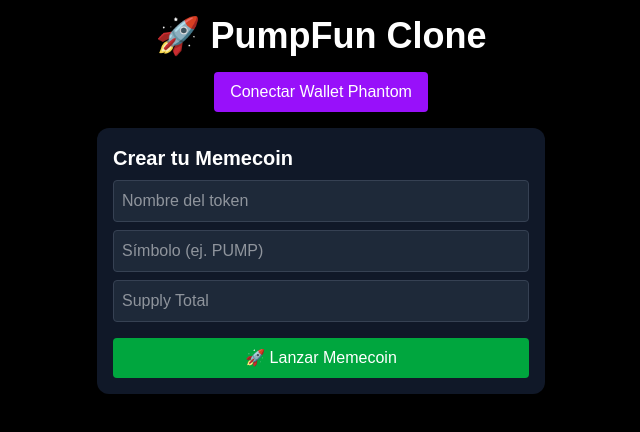
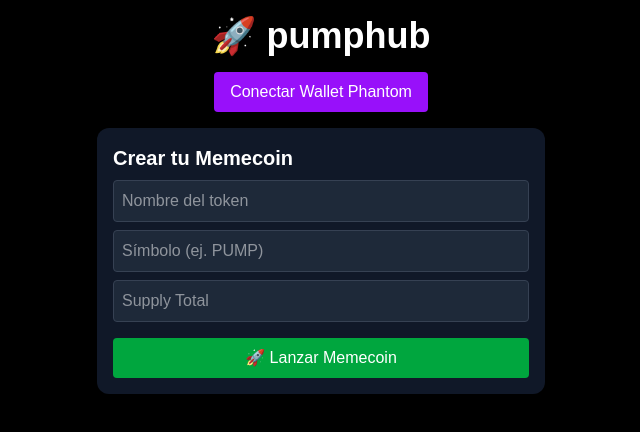
Before and after one commit to Aleksandar2132/pumphub, a Next.js app: page / in a window 1280 px wide. Shown: the top 432 px of the page, without its empty margins (319-959 px from the left). Built offline with nearby package versions, Linux system fonts and the light colour scheme.

Commit message:
actualiza layout con script de Umami

```diff
--- a/app/layout.tsx
+++ b/app/layout.tsx
@@ -1,5 +1,6 @@
 import type { Metadata } from "next";
 import { Geist, Geist_Mono } from "next/font/google";
+import Script from "next/script"; // 👈 Importa Script
 import "./globals.css";
 
 const geistSans = Geist({
@@ -24,6 +25,12 @@
 }>) {
   return (
     <html lang="en">
+      {/* 👇 Script de Umami Analytics */}
+      <Script
+        defer
+        src="https://cloud.umami.is/script.js"
+        data-website-id="4caa312e-8d89-4756-89ac-69bfaed378b7"
+      />
       <body
         className={`${geistSans.variable} ${geistMono.variable} antialiased`}
       >
--- a/app/page.tsx
+++ b/app/page.tsx
@@ -52,7 +52,7 @@
 
   return (
     <main className="min-h-screen bg-black text-white p-4 flex flex-col items-center">
-      <h1 className="text-4xl font-bold mb-4">🚀 PumpFun Clone</h1>
+      <h1 className="text-4xl font-bold mb-4">🚀 pumphub</h1>
 
       {walletAddress ? (
         <p className="mb-4">Conectado: {walletAddress}</p>
--- a/package.json
+++ b/package.json
@@ -13,7 +13,7 @@
     "@solana/spl-token": "^0.4.13",
     "@solana/wallet-adapter-react": "^0.15.39",
     "@solana/web3.js": "^1.98.2",
-    "next": "15.4.1",
+    "next": "^15.4.1",
     "react": "19.1.0",
     "react-dom": "19.1.0"
   },
```
Also changed, not shown: 2 other files (tests, documents, lock files or other folders).
